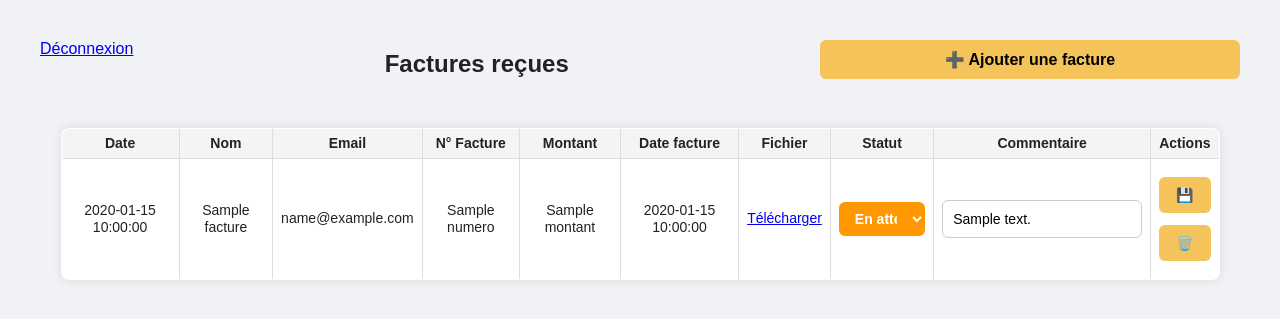
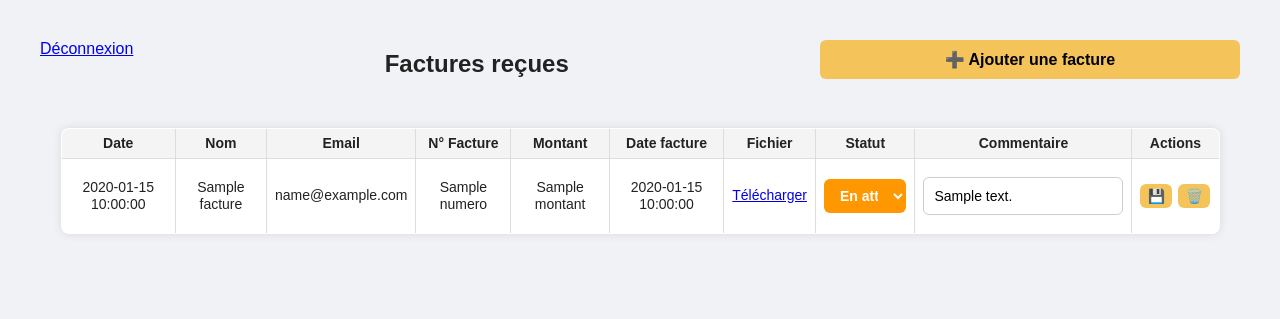
Before and after one commit to integraleacademy/factures, a Flask app: template templates/admin.html in a window 1280 px wide. Shown: the top 319 px of the page. Run offline with Flask 3, Linux system fonts and the light colour scheme; the template is opened without the code that fills it: most values are stand-ins (such as "Sample title", 1, 10 or a date in 2020); parts of the project's set-up code (start-up, migrations or seed data) failed here and were passed over.

Commit message:
Update style.css

```diff
--- a/static/css/style.css
+++ b/static/css/style.css
@@ -128,3 +128,16 @@ table td, table th {
     padding: 6px 8px !important;
     font-size: 14px !important;
 }
+
+.action-buttons {
+    display: flex;
+    gap: 6px;
+    justify-content: center;
+    align-items: center;
+}
+
+.action-buttons button {
+    display: inline-block;
+    width: 32px;
+    padding: 4px 6px;
+}
```
